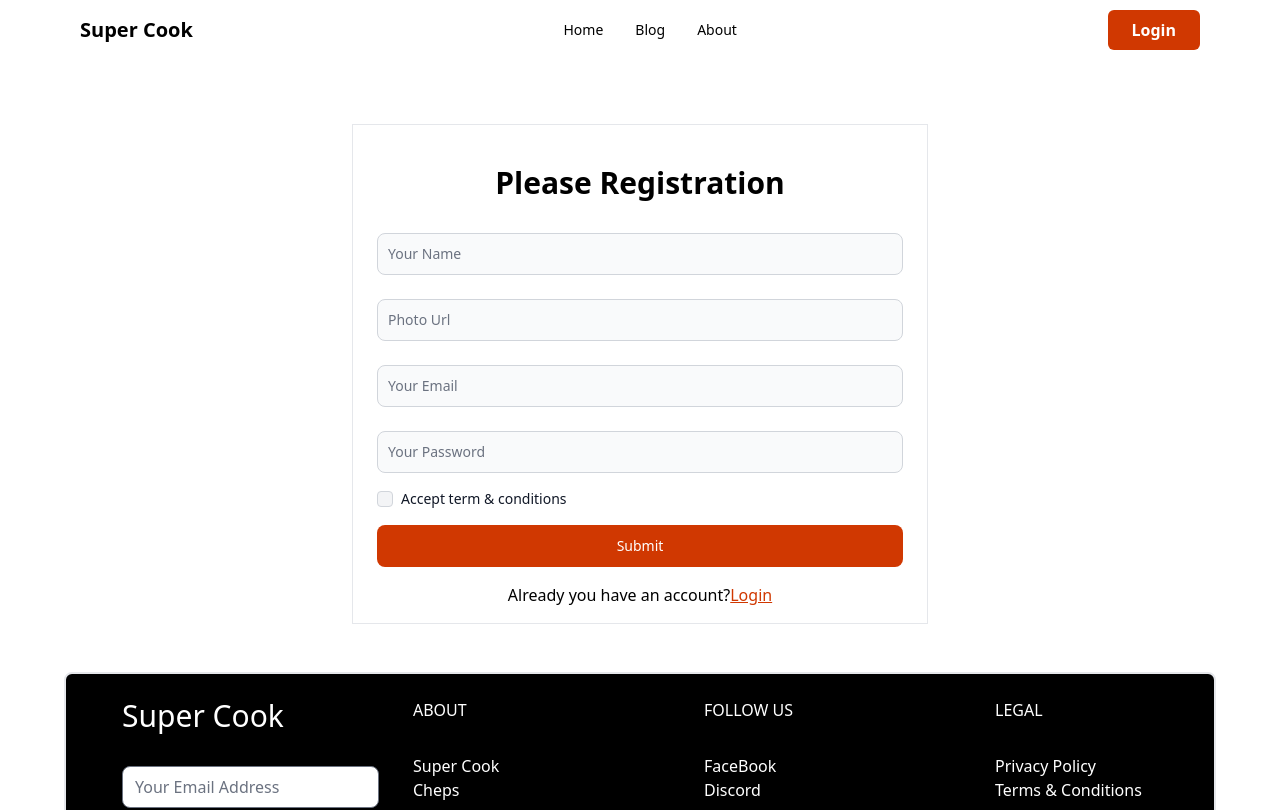
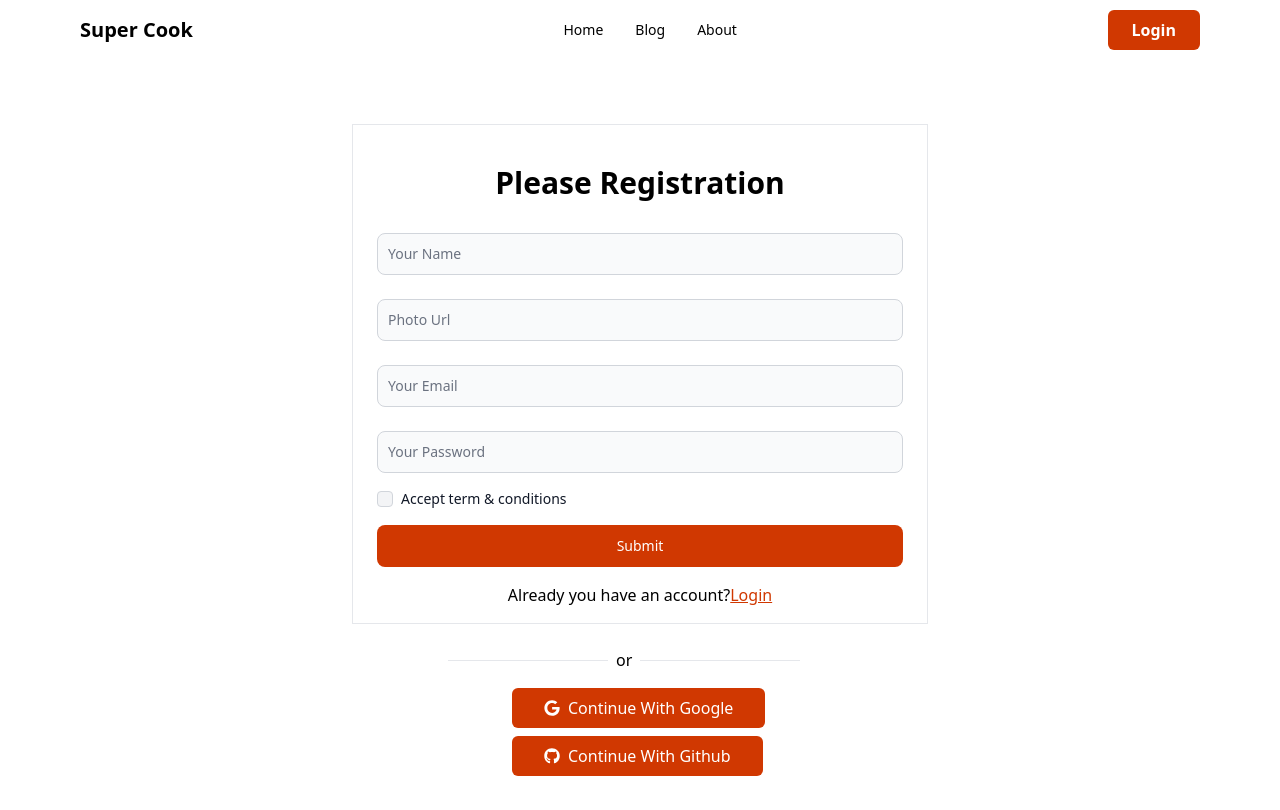
Before and after one commit to maniksarker25/super-cooker-client, a React (Vite) app: page /registration in a window 1280 px wide. Shown: the top 810 px of the page. Built offline with nearby package versions, Linux system fonts and the light colour scheme; no server answers.

Commit message:
github sign in implement

```diff
--- a/src/Providers/AuthProvider.jsx
+++ b/src/Providers/AuthProvider.jsx
@@ -1,11 +1,12 @@
 import React, { createContext, useEffect, useState } from 'react';
-import { GoogleAuthProvider, getAuth, onAuthStateChanged, signInWithPopup, signOut } from "firebase/auth";
+import { GithubAuthProvider, GoogleAuthProvider, getAuth, onAuthStateChanged, signInWithPopup, signOut } from "firebase/auth";
 import app from '../firebase/firebase.config';
 
 
 export const authContext = createContext(null);
 const auth = getAuth(app);
 const googleProvider = new GoogleAuthProvider();
+const githubProvider = new GithubAuthProvider();
 const AuthProvider = ({children}) => {
     const [user,setUser] = useState(null);
     const [loading,setLoading] = useState(true)
@@ -13,6 +14,11 @@ const AuthProvider = ({children}) => {
     const signInGoogle = ()=>{
         setLoading(true)
        return signInWithPopup(auth,googleProvider)
+    }
+    // github sign in
+    const signInGithub = ()=>{
+        setLoading(true);
+        return signInWithPopup(auth,githubProvider)
     }
 
 
@@ -36,7 +42,8 @@ const AuthProvider = ({children}) => {
         signInGoogle,
         user,
         logOut,
-        loading
+        loading,
+        signInGithub
     }
     return (
         <authContext.Provider value={userInfo}>
--- a/src/pages/Login/Login.jsx
+++ b/src/pages/Login/Login.jsx
@@ -1,28 +1,40 @@
 import { Button, Checkbox, Label, TextInput } from "flowbite-react";
 import React, { useContext } from "react";
 import { Link, useLocation, useNavigate } from "react-router-dom";
-import { FaGoogle,FaGithub } from 'react-icons/fa';
+import { FaGoogle, FaGithub } from "react-icons/fa";
 import { authContext } from "../../Providers/AuthProvider";
 
 const Login = () => {
-  const {signInGoogle} = useContext(authContext)
-  const location = useLocation()
+  const { signInGoogle, signInGithub } = useContext(authContext);
+  const location = useLocation();
   const navigate = useNavigate();
-  const from = location.state?.from?.pathname || '/';
+  const from = location.state?.from?.pathname || "/";
 
   // google sign in
-  const handleGoogleSignIn = () =>{
-      signInGoogle()
-      .then(result=>{
+  const handleGoogleSignIn = () => {
+    signInGoogle()
+      .then((result) => {
         const loggedUser = result.user;
-        navigate(from,{replace:true})
-        console.log(loggedUser)
+        navigate(from, { replace: true });
+        // console.log(loggedUser)
       })
-      .catch(error=>{
+      .catch((error) => {
         const errorMessage = error.message;
-        console.log(errorMessage)
+        // console.log(errorMessage)
+      });
+  };
+  // github sign in
+  const handleGithubSignIn = () => {
+    signInGithub()
+      .then((result) => {
+        const loggedUser = result.user;
+        console.log(loggedUser);
       })
-  }
+      .then((error) => {
+        const errorMessage = error.message;
+        console.log(errorMessage);
+      });
+  };
   return (
     <div>
       <div className="mt-16 lg:w-1/2 mx-auto px-6 border py-6">
@@ -74,11 +86,18 @@ const Login = () => {
           <hr className=" w-1/2 lg:w-1/3 " />
         </div>
         <div className="lg:ps-16 ps-20">
-          <button onClick={handleGoogleSignIn} className="bg-orange-600 px-8 py-2 flex items-center gap-2 rounded-md  text-white">
-            <FaGoogle/>Continue With Google
+          <button
+            onClick={handleGoogleSignIn}
+            className="bg-orange-600 px-8 py-2 flex items-center gap-2 rounded-md  text-white"
+          >
+            <FaGoogle />
+            Continue With Google
           </button>
-          <button className="bg-orange-600 px-8 py-2 mt-2 flex items-center gap-2 rounded-md text-white">
-            <FaGithub/> Continue With Github
+          <button
+            onClick={handleGithubSignIn}
+            className="bg-orange-600 px-8 py-2 mt-2 flex items-center gap-2 rounded-md text-white"
+          >
+            <FaGithub /> Continue With Github
           </button>
         </div>
       </div>
--- a/src/pages/Registration/Registration.jsx
+++ b/src/pages/Registration/Registration.jsx
@@ -1,25 +1,59 @@
 import { Button, Checkbox, Label, TextInput } from "flowbite-react";
-import React from "react";
-import { Link } from "react-router-dom";
+import React, { useContext } from "react";
+import { Link, useLocation, useNavigate } from "react-router-dom";
+import { authContext } from "../../Providers/AuthProvider";
+import { FaGoogle, FaGithub } from "react-icons/fa";
 
 const Registration = () => {
-
-  const handleRegistration = event=>{
+  const handleRegistration = (event) => {
     event.preventDefault();
     const form = event.target;
     const name = form.name.value;
     const photoUrl = form.photoUrl.value;
     const email = form.email.value;
     const password = form.password.value;
-    console.log(name,photoUrl,password,email)
-  }
+    console.log(name, photoUrl, password, email);
+  };
+  const { signInGoogle, signInGithub } = useContext(authContext);
+  const location = useLocation();
+  const navigate = useNavigate();
+  const from = location.state?.from?.pathname || "/";
+
+  // google sign in
+  const handleGoogleSignIn = () => {
+    signInGoogle()
+      .then((result) => {
+        const loggedUser = result.user;
+        navigate(from, { replace: true });
+        // console.log(loggedUser)
+      })
+      .catch((error) => {
+        const errorMessage = error.message;
+        // console.log(errorMessage)
+      });
+  };
+  // github sign in
+  const handleGithubSignIn = () => {
+    signInGithub()
+      .then((result) => {
+        const loggedUser = result.user;
+        console.log(loggedUser);
+      })
+      .then((error) => {
+        const errorMessage = error.message;
+        console.log(errorMessage);
+      });
+  };
   return (
+    <div>
       <div className="lg:w-1/2 mx-auto mt-16 px-6 border py-4">
-        <h2 className="text-center text-3xl font-semibold my-6">Please Registration</h2>
+        <h2 className="text-center text-3xl font-semibold my-6">
+          Please Registration
+        </h2>
         <form onSubmit={handleRegistration} className="flex flex-col gap-4">
           <div>
             <div className="mb-2 block">
-            <Label htmlFor="name"  />
+              <Label htmlFor="name" />
             </div>
             <TextInput
               id="name"
@@ -31,7 +65,7 @@ const Registration = () => {
           </div>
           <div>
             <div className="mb-2 block">
-            <Label htmlFor="PhotoUrl"  />
+              <Label htmlFor="PhotoUrl" />
             </div>
             <TextInput
               id="photUrl"
@@ -55,17 +89,53 @@ const Registration = () => {
           </div>
           <div>
             <div className="mb-2 block">
-            <Label htmlFor="password"/>
+              <Label htmlFor="password" />
             </div>
-          <TextInput id="password" type="password" name="password" placeholder="Your Password" required={true} />
+            <TextInput
+              id="password"
+              type="password"
+              name="password"
+              placeholder="Your Password"
+              required={true}
+            />
           </div>
           <div className="flex items-center gap-2">
             <Checkbox id="remember" />
             <Label htmlFor="remember">Accept term & conditions</Label>
           </div>
-        <Button className="bg-orange-600 hover:bg-orange-700" type="submit">Submit</Button>
-        <p className="text-center">Already you have an account?<Link className="text-orange-600 underline" to='/login'>Login</Link></p>
+          <Button className="bg-orange-600 hover:bg-orange-700" type="submit">
+            Submit
+          </Button>
+          <p className="text-center">
+            Already you have an account?
+            <Link className="text-orange-600 underline" to="/login">
+              Login
+            </Link>
+          </p>
         </form>
+      </div>
+      <div className="mt-6 lg:w-1/2 mx-auto lg:ps-24">
+        <div className="flex items-center gap-2 my-4">
+          <hr className=" w-1/2  lg:w-1/3 " />
+          <span>or</span>
+          <hr className=" w-1/2 lg:w-1/3 " />
+        </div>
+        <div className="lg:ps-16 ps-20">
+          <button
+            onClick={handleGoogleSignIn}
+            className="bg-orange-600 px-8 py-2 flex items-center gap-2 rounded-md  text-white"
+          >
+            <FaGoogle />
+            Continue With Google
+          </button>
+          <button
+            onClick={handleGithubSignIn}
+            className="bg-orange-600 px-8 py-2 mt-2 flex items-center gap-2 rounded-md text-white"
+          >
+            <FaGithub /> Continue With Github
+          </button>
+        </div>
+      </div>
     </div>
   );
 };
```
Lines whose indentation alone changed are shown as unchanged.
